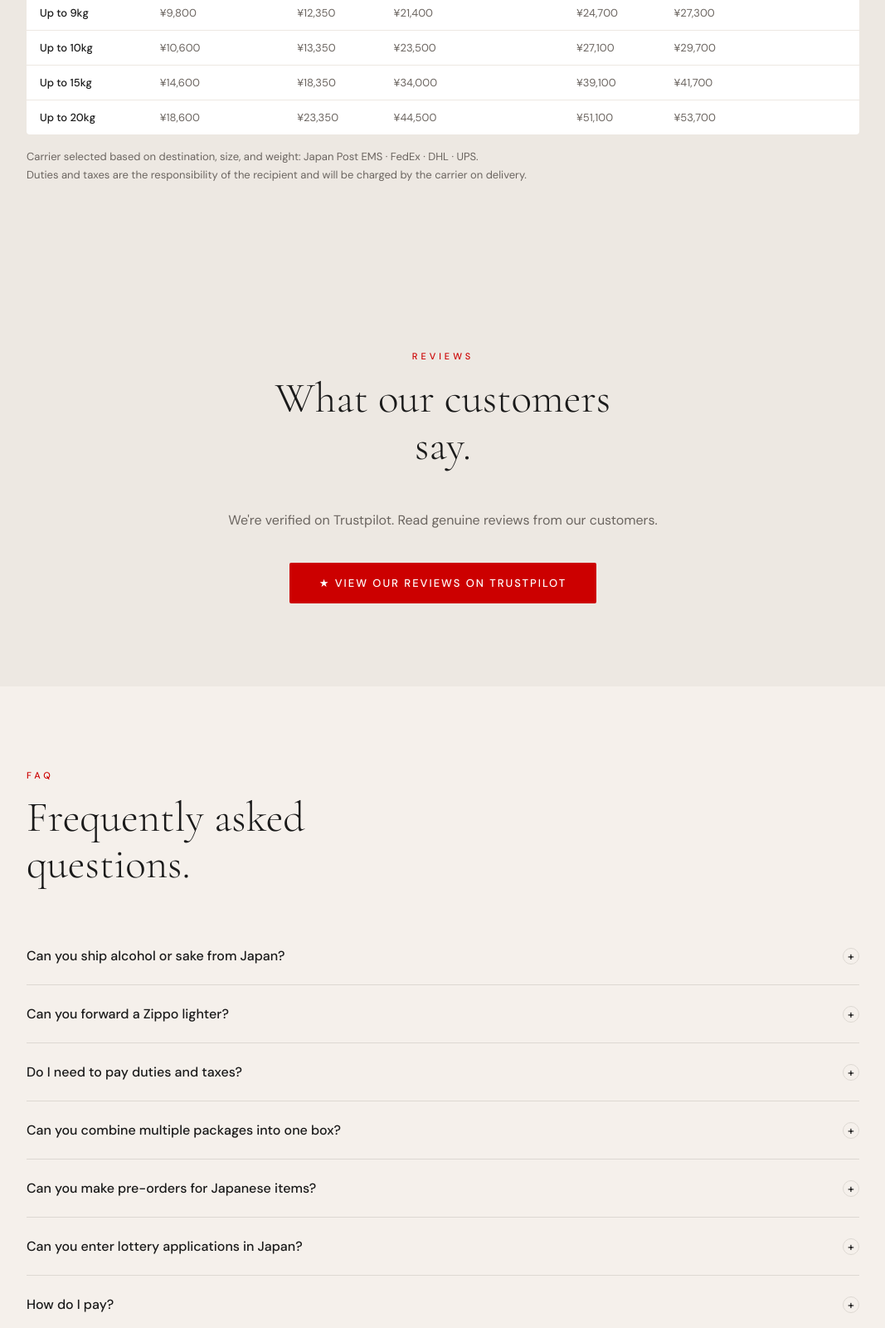
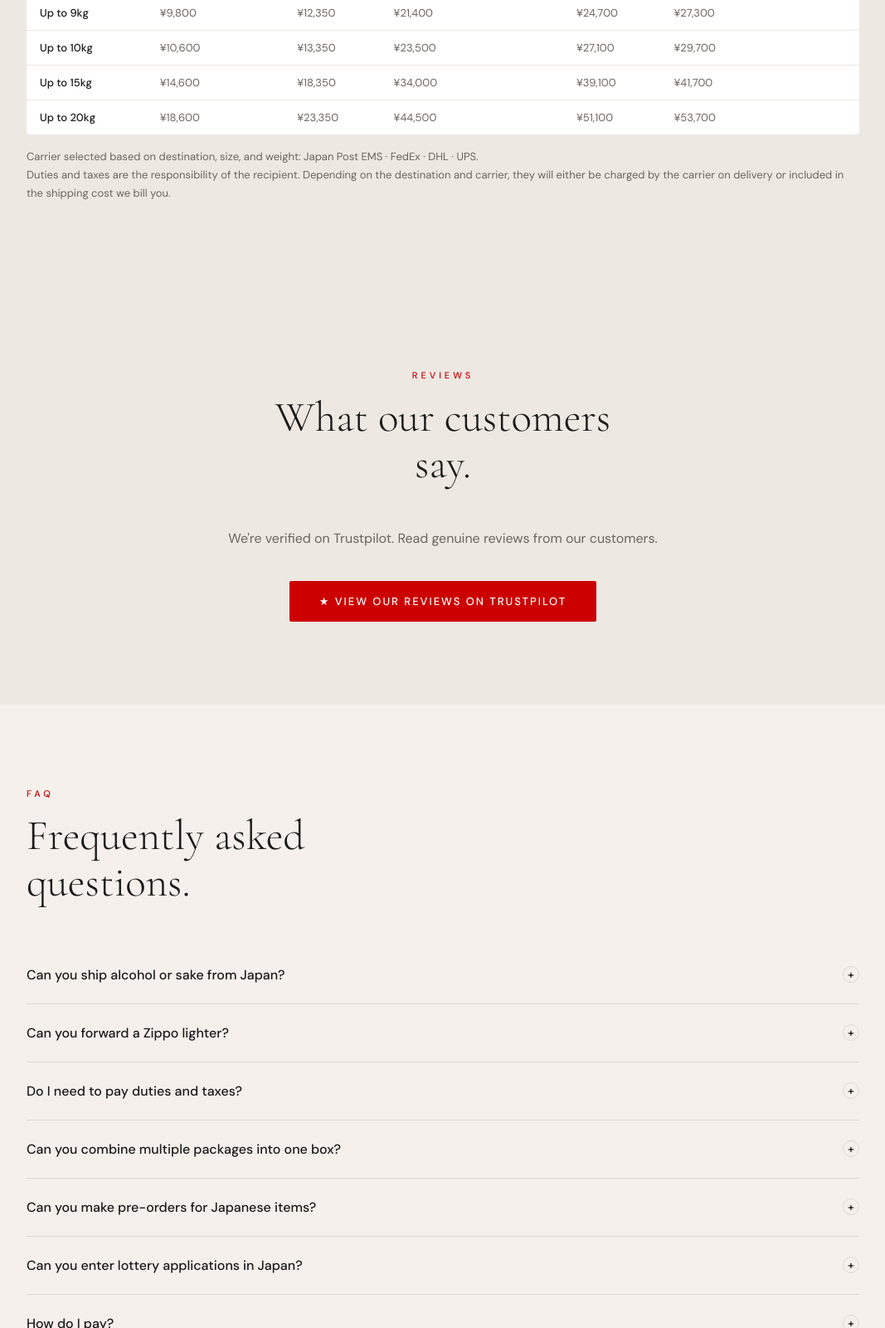
Before and after one commit to suucharo/sonnyagent-site, a plain HTML site: page index.html in a window 1280 px wide. Shown: the part 4472-6072 px from the top of the page at 83% size, without its empty margins (106-1173 px from the left). Drawn offline with nearby package versions, Linux system fonts and the light colour scheme.

Commit message:
Update index.html

```diff
--- a/index.html
+++ b/index.html
@@ -1019,7 +1019,7 @@
     </div>
     <p class="shipping-note">
       Carrier selected based on destination, size, and weight: Japan Post EMS · FedEx · DHL · UPS.<br>
-      Duties and taxes are the responsibility of the recipient and will be charged by the carrier on delivery.
+      Duties and taxes are the responsibility of the recipient. Depending on the destination and carrier, they will either be charged by the carrier on delivery or included in the shipping cost we bill you.
     </p>
   </div>
 </section>
@@ -1053,7 +1053,7 @@
       </div>
       <div class="faq-item">
         <button class="faq-q">Do I need to pay duties and taxes? <span class="faq-arrow">+</span></button>
-        <div class="faq-a"><div class="faq-a-inner">Yes. Duties and taxes are the responsibility of the importer. The carrier will contact you for payment when the package arrives in your country.</div></div>
+        <div class="faq-a"><div class="faq-a-inner">Yes. Duties and taxes are the responsibility of the importer. they will either be charged by the carrier on delivery or included in the shipping cost.</div></div>
       </div>
       <div class="faq-item">
         <button class="faq-q">Can you combine multiple packages into one box? <span class="faq-arrow">+</span></button>
```
